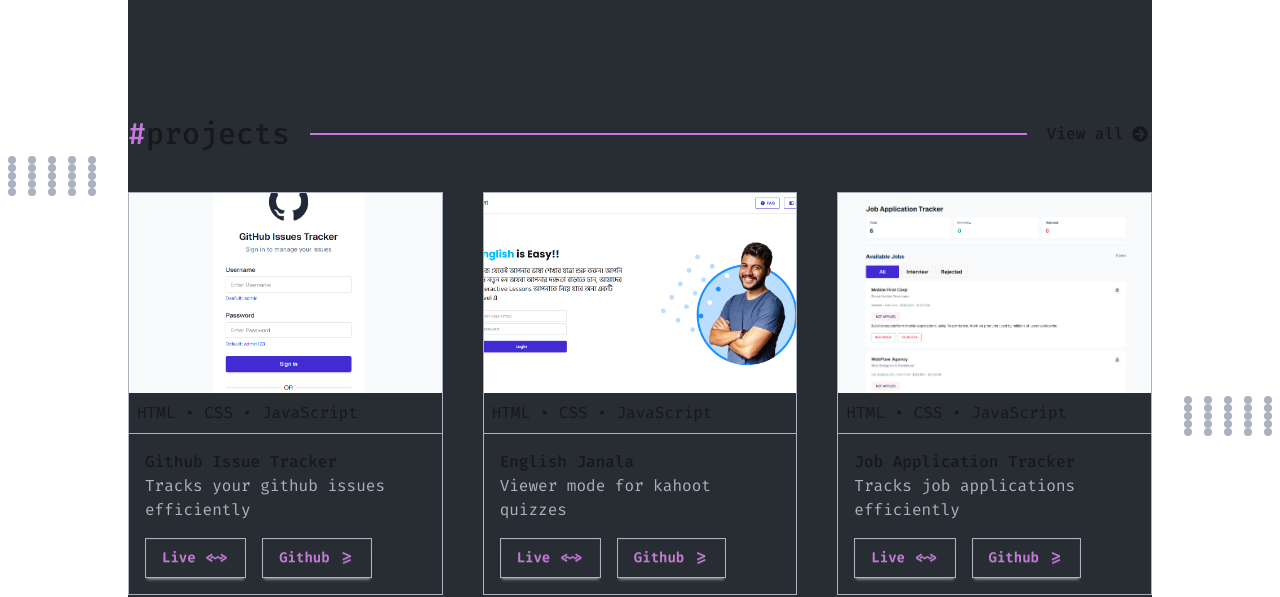
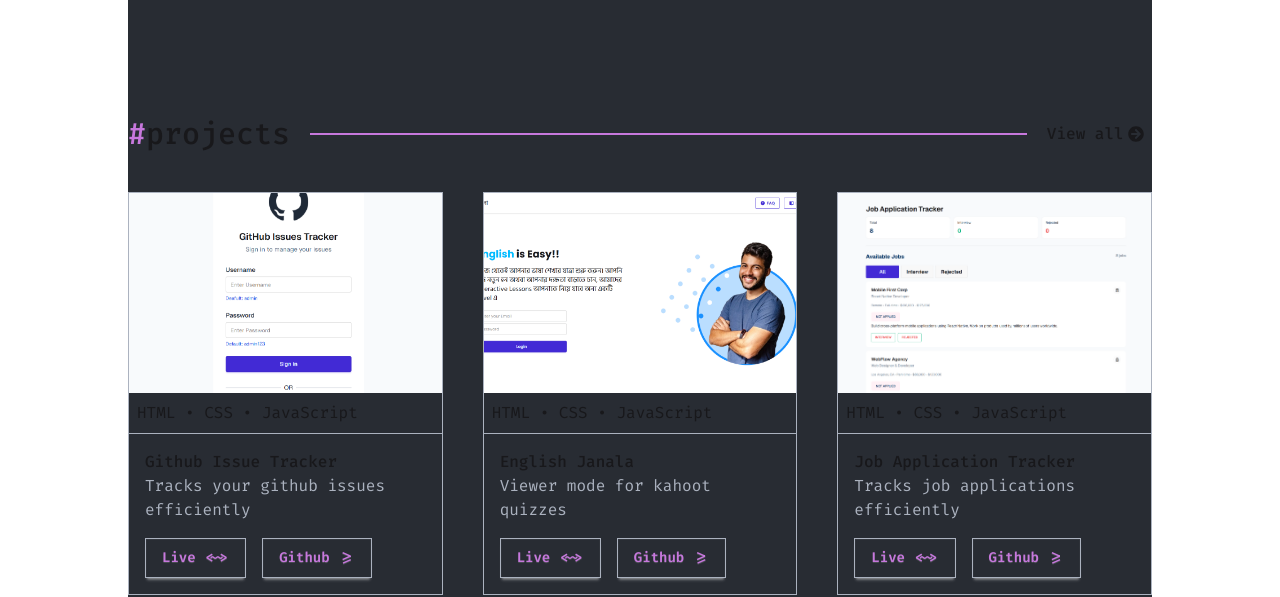
Before and after one commit to chandan-d-karmaker/my-portfolio, a React (Vite) app: page / in a window 1280 px wide. Shown: the part 940-1537 px from the top of the page. Built offline with nearby package versions, Linux system fonts and the light colour scheme.

Commit message:
fixed responsive issue

```diff
--- a/src/components/Projects/Projects.jsx
+++ b/src/components/Projects/Projects.jsx
@@ -12,7 +12,7 @@
             <div className='flex gap-5 items-center mb-10'>
                 <h1 className='text-2xl md:text-3xl font-medium'><span className='text-[#C778DD]'>#</span>projects</h1>
                 <div className='border border-[#C778DD] h-0 w-[70%]'></div>
-                <a href='https://github.com/chandan-d-karmaker?tab=repositories' target='_blank' className='text-[16px] font-medium flex items-center  gap-2'>View all <FaArrowCircleRight /></a>
+                <a href='https://github.com/chandan-d-karmaker?tab=repositories' target='_blank' className='text-[16px] font-medium flex items-center gap-1 pr-1'>View all <FaArrowCircleRight /></a>
             </div>
 
             <div className='grid grid-cols-1 md:grid-cols-3 gap-4 md:gap-10'>
@@ -21,8 +21,8 @@
                 }
             </div>
 
-            <Dots pos="top-10 -left-30 hidden md:block" />
-            <Dots pos="top-70 -right-30 hidden md:block" />
+            {/* <Dots pos="top-10 -left-30 hidden md:block" /> */}
+            {/* <Dots pos="top-70 -right-30 hidden md:block" /> */}
         </div>
     );
 };
--- a/src/components/skills.jsx
+++ b/src/components/skills.jsx
@@ -22,9 +22,9 @@
                     <img src={box} alt="Logo Box" className='absolute top-50 left-10 ' />
                 </div>
                 <div>
-                    <div >
+                    <div>
 
-                        <div className="inline-flex flex-col border border-[#ABB2BF] rounded-none">
+                        <div className="inline-flex flex-col border border-[#ABB2BF] rounded-none backdrop-blur-3xl">
                             <div className='border-b border-[#ABB2BF] p-2 '>
                                 <h2>Language</h2>
                             </div>
@@ -37,7 +37,7 @@
                             </div>
                         </div>
 
-                        <div className="inline-flex flex-col border border-[#ABB2BF] rounded-none mt-10">
+                        <div className="inline-flex flex-col border border-[#ABB2BF] rounded-none mt-10 backdrop-blur-3xl">
 
                             <div className='border-b border-[#ABB2BF] p-2 '>
                                 <h2>Database</h2>
@@ -49,7 +49,7 @@
                             </div>
                         </div>
 
-                        <div className="inline-flex flex-col border border-[#ABB2BF] rounded-none mt-10">
+                        <div className="inline-flex flex-col border border-[#ABB2BF] rounded-none mt-10 backdrop-blur-3xl">
 
                             <div className='border-b border-[#ABB2BF] p-2 '>
                                 <h2>Others</h2>
@@ -62,7 +62,7 @@
                             </div>
                         </div>
 
-                        <div className="inline-flex flex-col border border-[#ABB2BF] rounded-none mt-10">
+                        <div className="inline-flex flex-col border border-[#ABB2BF] rounded-none mt-10 backdrop-blur-3xl">
 
                             <div className='border-b border-[#ABB2BF] p-2 '>
                                 <h2>Tools</h2>
@@ -78,7 +78,7 @@
                             </div>
                         </div>
 
-                        <div className="inline-flex flex-col border border-[#ABB2BF] rounded-none mt-10">
+                        <div className="inline-flex flex-col border border-[#ABB2BF] rounded-none mt-10 backdrop-blur-3xl">
 
                             <div className='border-b border-[#ABB2BF] p-2 '>
                                 <h2>Frameworks</h2>
```
